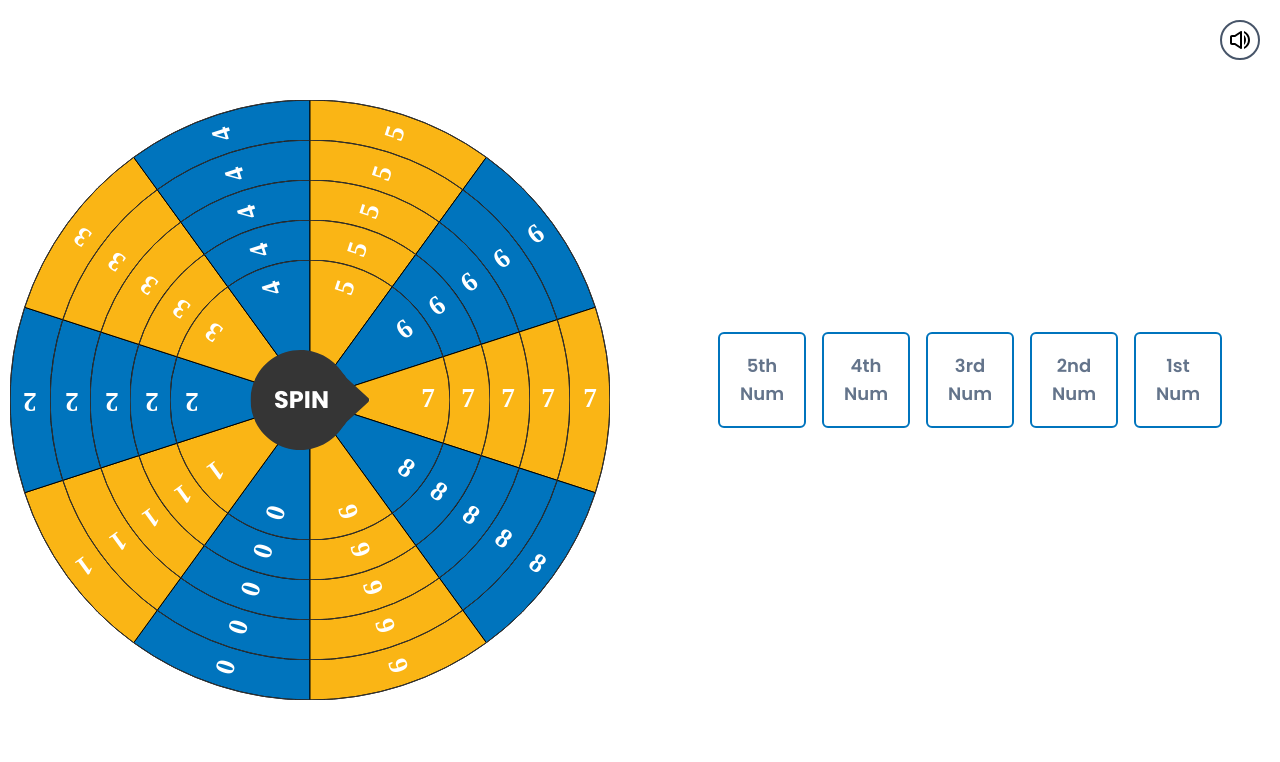
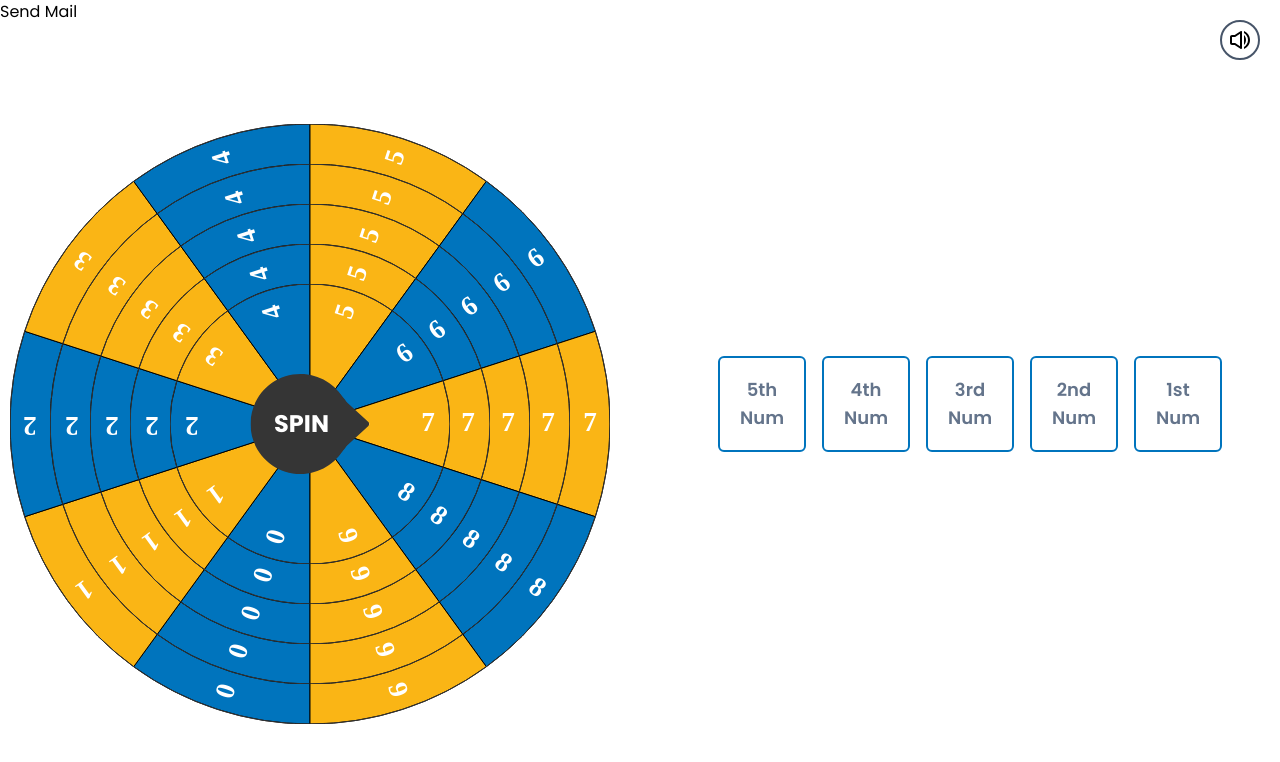
Before and after one commit to Mridul2820/wheel-number-picker, a React (Create React App) app: page / in a window 1280 px wide. Shown: the top 762 px of the page. Built offline with nearby package versions, Linux system fonts and the light colour scheme.

Commit message:
Mail test

```diff
--- a/package.json
+++ b/package.json
@@ -15,6 +15,7 @@
     "react-hot-toast": "^2.4.1",
     "react-icons": "^4.11.0",
     "react-scripts": "5.0.1",
+    "resend": "^1.1.0",
     "web-vitals": "^2.1.4"
   },
   "scripts": {
--- a/src/App.js
+++ b/src/App.js
@@ -4,8 +4,42 @@ import { Toaster } from "react-hot-toast";
 import WheelContent from "./components/WheelContent";
 
 const App = () => {
+  const RESEND_AUTH_KEY = "re_HeXXEnXN_Lyh6pedUbpYts2M9UWVUyRGf";
+
+  const sendMail = async () => {
+    const payload = {
+      from: "Contact <contact@festivalofgold.in>",
+      to: "immridulpanda2820@gmail.com",
+      subject: "A Test email",
+      html: "<p>Congrats on sending your <strong>first email</strong>!</p>",
+    };
+
+    const requestOptions = {
+      method: "POST",
+      headers: {
+        "Content-Type": "application/json",
+        Authorization: `Bearer ${RESEND_AUTH_KEY}`,
+      },
+
+      body: JSON.stringify(payload),
+    };
+
+    await fetch("https://api.resend.com/emails", requestOptions)
+      .then((response) => response.text())
+      .then((result) => console.log(result))
+      .catch((error) => console.log("error", error));
+  };
+
   return (
     <div>
+      <button
+        className="btn btn-primary"
+        onClick={() => {
+          sendMail();
+        }}
+      >
+        Send Mail
+      </button>
       <Toaster
         position="bottom-center"
         toastOptions={{
```
Also changed, not shown: 1 other file (tests, documents, lock files or other folders).
